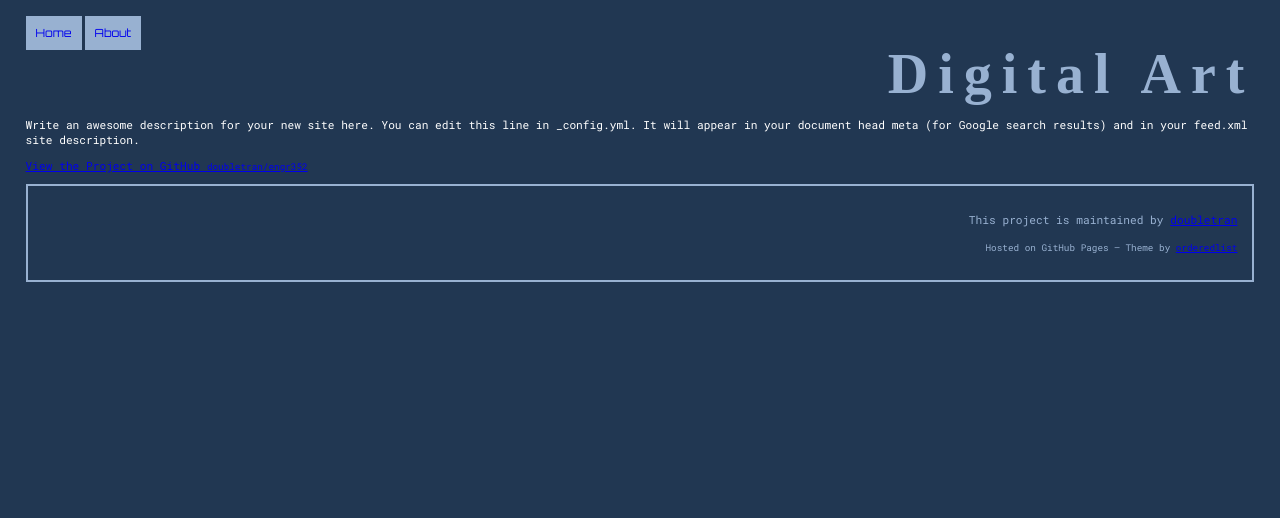
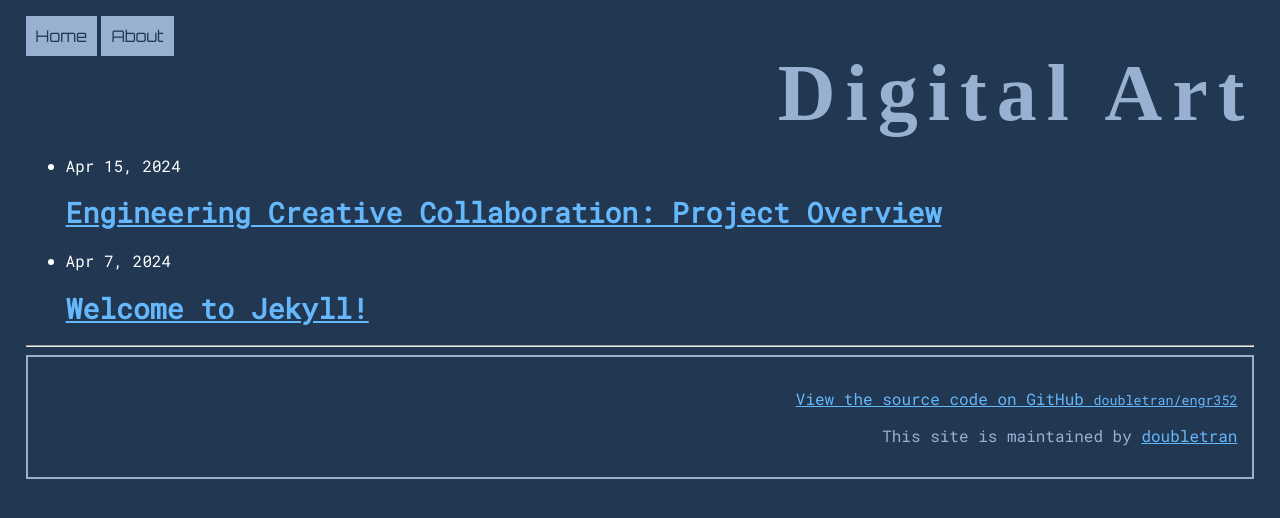
Before and after one commit to doubletran/engr352, a Jekyll site: the page built from index.markdown, in a window 1280 px wide. Shown: the top 518 px of the page. Built offline with Jekyll 4.4.1, drawn with Linux system fonts in a browser that asks for light colours; some web fonts are replaced.

Commit message:
created new blueprint for post

```diff
--- a/_includes/navigation.html
+++ b/_includes/navigation.html
@@ -1,4 +1,4 @@
 <nav>
-  <a href="{{ site.baseurl }}">Home</a>
+  <a href="{{ site.baseurl }}/">Home</a>
   <a href="{{ site.baseurl }}/about">About</a>
 </nav>
--- a/_layouts/default.html
+++ b/_layouts/default.html
@@ -17,23 +17,21 @@
         <h1> {{site.title}}</h1>
 
 
-        <p>{{ site.description | default: site.github.project_tagline }}</p>
+        <!-- <p>{{ site.description | default: site.github.project_tagline }}</p> -->
 
-        {% if site.github.is_project_page %}
-        <p class="view"><a href="{{ site.github.repository_url }}">View the Project on GitHub <small>{{ site.github.repository_nwo }}</small></a></p>
-        {% endif %}
 
-        {% if site.github.is_user_page %}
+
+        <!-- {% if site.github.is_user_page %}
         <p class="view"><a href="{{ site.github.owner_url }}">View My GitHub Profile</a></p>
-        {% endif %}
+        {% endif %} -->
 
-        {% if site.show_downloads %}
+        <!-- {% if site.show_downloads %}
         <ul class="downloads">
           <li><a href="{{ site.github.zip_url }}">Download <strong>ZIP File</strong></a></li>
           <li><a href="{{ site.github.tar_url }}">Download <strong>TAR Ball</strong></a></li>
           <li><a href="{{ site.github.repository_url }}">View On <strong>GitHub</strong></a></li>
         </ul>
-        {% endif %}
+        {% endif %} -->
       </header>
       <section>
 
@@ -41,10 +39,14 @@
 
       </section>
       <footer>
+        <p></p>
         {% if site.github.is_project_page %}
-        <p>This project is maintained by <a href="{{ site.github.owner_url }}">{{ site.github.owner_name }}</a></p>
+
+        <p class="view"><a href="{{ site.github.repository_url }}">View the source code on GitHub <small>{{ site.github.repository_nwo }}</small></a></p>
         {% endif %}
-        <p><small>Hosted on GitHub Pages &mdash; Theme by <a href="https://github.com/orderedlist">orderedlist</a></small></p>
+        {% if site.github.is_project_page %}
+        <p>This site is maintained by <a href="{{ site.github.owner_url }}">{{ site.github.owner_name }}</a></p>
+        {% endif %}
       </footer>
     </div>
 
--- /dev/null
+++ b/_posts/2024-04-15-proposal-post.markdown
@@ -0,0 +1,35 @@
+---
+layout: post
+title:  "Engineering Creative Collaboration: Project Overview"
+date:   2024-04-15 12:00:00 -0700
+
+---
+
+### Introduction
+Welcome to the official blog post for our project, "Engineering Creative Collaboration". This initiative is an exciting blend of art and technology, where we, the team STADM, use advanced projection techniques to depict Earth in various artistic styles on a weather balloon.
+
+### Project Vision
+Our aim is to foster a deeper understanding and appreciation of our planet through diverse visual narratives. By using real-time Earth data from NASA, we render these visuals in Unity, creating a dynamic and immersive experience that combines scientific accuracy with artistic expression.
+
+### Technical Framework
+- **Projection Method:** Two projectors are strategically positioned to ensure seamless mapping on the spherical surface of a weather balloon.
+- **Software Utilization:** The project employs Unity for creating detailed 3D visuals and meshes, incorporating artistic effects such as shaders and particle systems. TouchDesigner then takes these visuals and adapts them to the curved surface of the balloon.
+
+### Team Roles
+- **Tran Tran:** Focuses on data integration, ensuring that the latest and most accurate data from NASA is utilized for the simulations.
+- **Dmitry Froemke, Steve Linder, and Alvin Zhen:** They are responsible for the creative aspects, developing the Unity visualizations that capture various artistic perspectives of Earth.
+- **Miguel Angel Rivas:** Manages the projection technology using TouchDesigner, aligning the visual output with the physical setup.
+
+### Learning and Development
+Every team member is dedicated to learning specific software and techniques—ranging from Unity to TouchDesigner—to ensure the project's success while also contributing to personal skill growth.
+
+### Exhibition Plans
+Our project will be showcased in a dimly-lit room during the art walk in Week 7, where the central weather balloon will display our interactive Earth visualizations, aiming to engage and educate viewers about environmental and cultural perspectives.
+
+### Conclusion
+Stay tuned for more updates as we continue to develop our project. We look forward to sharing our journey and the final piece with you during the upcoming exhibition.
+
+### Gallery
+*Here, images and videos of the project development and testing phases can be included to visually engage the audience and give them a sneak peek into the creation process.*
+
+---
--- a/assets/css/main.css
+++ b/assets/css/main.css
@@ -31,6 +31,7 @@
   --light: rgba(195, 221, 255, 0.738);
 }
 
+
 /*  ----- Viewport ----- elements inherited by all remaining elements ----- */
 body {
   /* Can alternatively define in html {} or :root {} */
@@ -40,7 +41,8 @@
   background-repeat: no-repeat;
   background-size: cover;
   font-family: 'Roboto Mono', monospace;
-  font-size: 70%;
+
+
   margin: 2%;
   color: white;
 
@@ -72,7 +74,9 @@
   background-color: rgba(115, 115, 181, 0.335);
  margin:2%;
   padding: 2%;
-  align-items: center;
+  font-size:80%;
+  justify-content: center;
+  text-align: center;
 
 }
 .card img {
@@ -83,11 +87,20 @@
 }
 section {
 }
-.concept article {
+ article {
+
+
   border: 2px solid var(--dark);
   padding: 2%;
-  margin: 2% 2% 0 27%;
-  padding: 2%;
+  width:60%;
+  margin: auto;
+
+}
+article p{
+  font-size: 110%;
+}
+.post-meta{
+  align-self: left;
 }
 #topic1 {
 }
@@ -110,26 +123,32 @@
 a {
 }
 a:link {
+  color:var(--medium)
 }
 a:hover {
 }
 a:active {
 }
 a:visited {
+  color:var(--light)
 }
 
 /*  ----- Navigation ----- Override text links for navigation only.  */
 nav {
   font-family: 'Orbitron', sans-serif;
-  width:100%;
+  width:50%;
 
 }
 nav a {
   text-decoration: none;
+
   background-color: var(--light);
   padding:10px;
 
   margin: 10px 0;
+}
+nav a:link, nav a:visited{
+  color:var(--dark);
 }
 nav a:active {
   background: var(--light);
@@ -189,11 +208,19 @@
 h1 {
   font-size: 300%;
 }
-h2 {
+h2{
   font-family: 'Orbitron', sans-serif;
   text-align: center;
+  letter-spacing: 0.3cap;
 }
+.post-link, .post-link:visited{
+  color:white;
+  font-size: 150%;
+}
+
 h3 {
+
+
 }
 h4 {
 }
--- a/index.markdown
+++ b/index.markdown
@@ -4,3 +4,55 @@
 
 layout: default
 ---
+<div class="home">
+
+  {% if site.paginate %}
+    {% assign posts = paginator.posts %}
+  {% else %}
+    {% assign posts = site.posts %}
+  {% endif %}
+
+
+  {%- if posts.size > 0 -%}
+    {%- if page.list_title -%}
+      <h2 class="header">{{ page.list_title }}</h2>
+    {%- endif -%}
+    <ul class="post-list">
+      {%- assign date_format = site.minima.date_format | default: "%b %-d, %Y" -%}
+      {%- for post in posts -%}
+      <li>
+        <span class="post-meta">{{ post.date | date: date_format }}</span>
+        <h3>
+          <a class="post-link" href="{{ post.url | relative_url }}">
+            {{ post.title | escape }}
+          </a>
+        </h3>
+        {%- if site.show_excerpts -%}
+          {{ post.excerpt }}
+        {%- endif -%}
+      </li>
+      {%- endfor -%}
+    </ul>
+
+    {% if site.paginate %}
+      <div class="pager">
+        <ul class="pagination">
+        {%- if paginator.previous_page %}
+          <li><a href="{{ paginator.previous_page_path | relative_url }}" class="previous-page">{{ paginator.previous_page }}</a></li>
+        {%- else %}
+          <li><div class="pager-edge">•</div></li>
+        {%- endif %}
+          <li><div class="current-page">{{ paginator.page }}</div></li>
+        {%- if paginator.next_page %}
+          <li><a href="{{ paginator.next_page_path | relative_url }}" class="next-page">{{ paginator.next_page }}</a></li>
+        {%- else %}
+          <li><div class="pager-edge">•</div></li>
+        {%- endif %}
+        </ul>
+      </div>
+    {%- endif %}
+
+  {%- endif -%}
+
+</div>
+---
```
Also changed, not shown: _layouts/post.html (added, +38 -0 lines), README.md (added).
